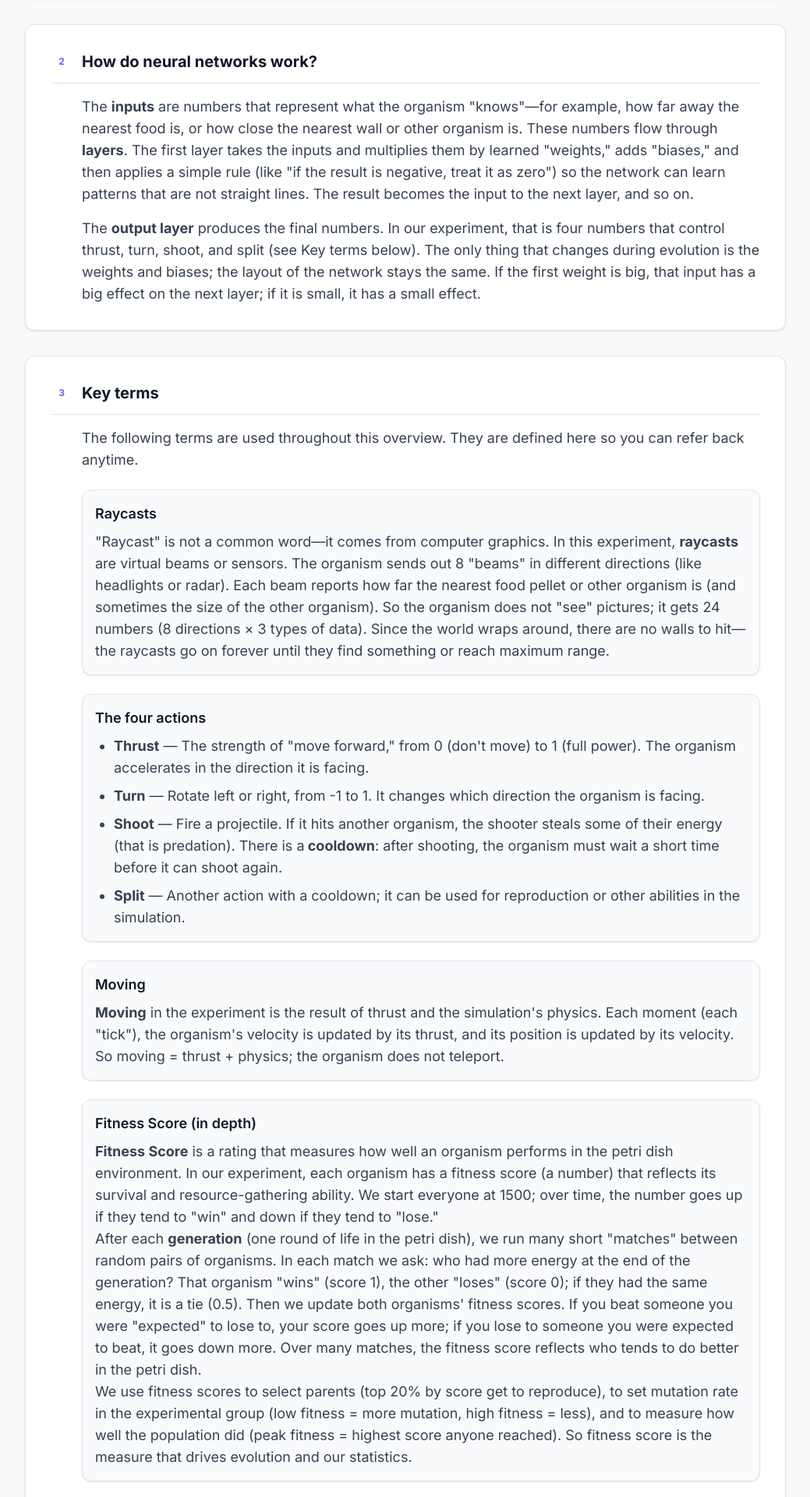
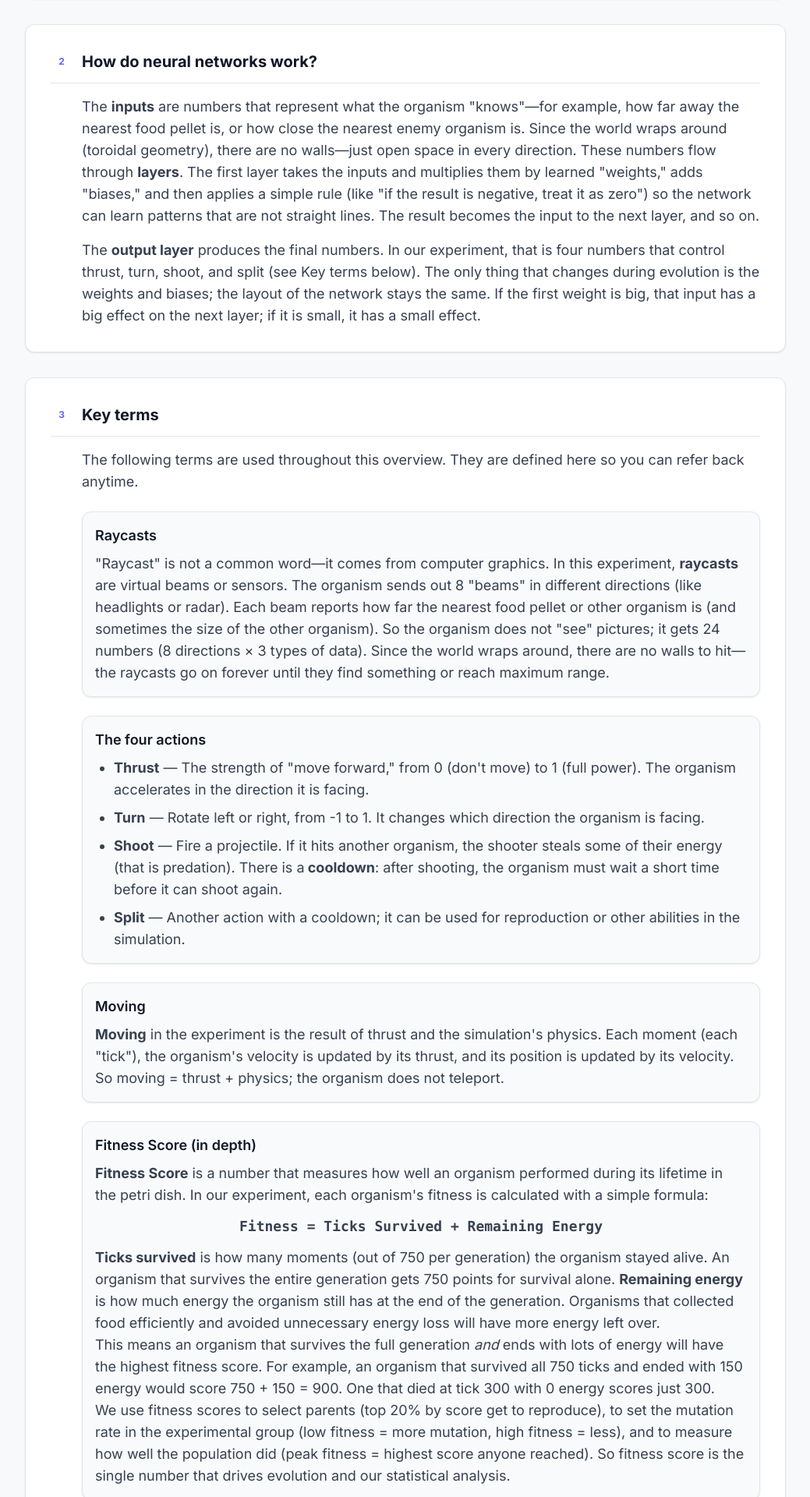
Before and after one commit to jdefouw/EvoNash, a Next.js app in the folder web/: page /overview in a window 1280 px wide. Shown: the part 3860-5780 px from the top of the page at 78% size, without its empty margins (120-1159 px from the left). Built offline with nearby package versions, Linux system fonts and the light colour scheme.

Commit message:
refactor: overview page - remove wall refs, fix fitness formula, expand real-world importance

```diff
--- a/web/app/overview/page.tsx
+++ b/web/app/overview/page.tsx
@@ -306,12 +306,14 @@ export default function OverviewPage() {
         <SectionCard num={2} id={sectionIds.howNetworksWork} title="How do neural networks work?">
           <p>
             The <strong>inputs</strong> are numbers that represent what the organism
-            &quot;knows&quot;—for example, how far away the nearest food is, or how close the
-            nearest wall or other organism is. These numbers flow through <strong>layers</strong>.
-            The first layer takes the inputs and multiplies them by learned &quot;weights,&quot;
-            adds &quot;biases,&quot; and then applies a simple rule (like &quot;if the result is
-            negative, treat it as zero&quot;) so the network can learn patterns that are not
-            straight lines. The result becomes the input to the next layer, and so on.
+            &quot;knows&quot;—for example, how far away the nearest food pellet is, or how
+            close the nearest enemy organism is. Since the world wraps around (toroidal
+            geometry), there are no walls—just open space in every direction. These numbers
+            flow through <strong>layers</strong>. The first layer takes the inputs and multiplies
+            them by learned &quot;weights,&quot; adds &quot;biases,&quot; and then applies a simple
+            rule (like &quot;if the result is negative, treat it as zero&quot;) so the network
+            can learn patterns that are not straight lines. The result becomes the input to
+            the next layer, and so on.
           </p>
           <p>
             The <strong>output layer</strong> produces the final numbers. In our experiment, that
@@ -386,28 +388,33 @@ export default function OverviewPage() {
                 Fitness Score (in depth)
               </h3>
               <p>
-                <strong>Fitness Score</strong> is a rating that measures how well an organism
-                performs in the petri dish environment. In our experiment, each organism has a
-                fitness score (a number) that reflects its survival and resource-gathering ability.
-                We start everyone at 1500; over time, the number goes up if they tend to
-                &quot;win&quot; and down if they tend to &quot;lose.&quot;
+                <strong>Fitness Score</strong> is a number that measures how well an organism
+                performed during its lifetime in the petri dish. In our experiment, each
+                organism&apos;s fitness is calculated with a simple formula:
+              </p>
+              <p className="text-center font-mono text-lg my-3">
+                <strong>Fitness = Ticks Survived + Remaining Energy</strong>
               </p>
               <p>
-                After each <strong>generation</strong> (one round of life in the petri dish), we
-                run many short &quot;matches&quot; between random pairs of organisms. In each match
-                we ask: who had more energy at the end of the generation? That organism
-                &quot;wins&quot; (score 1), the other &quot;loses&quot; (score 0); if they had the
-                same energy, it is a tie (0.5). Then we update both organisms&apos; fitness scores.
-                If you beat someone you were &quot;expected&quot; to lose to, your score goes up
-                more; if you lose to someone you were expected to beat, it goes down more. Over
-                many matches, the fitness score reflects who tends to do better in the petri dish.
+                <strong>Ticks survived</strong> is how many moments (out of 750 per generation)
+                the organism stayed alive. An organism that survives the entire generation
+                gets 750 points for survival alone. <strong>Remaining energy</strong> is how
+                much energy the organism still has at the end of the generation. Organisms that
+                collected food efficiently and avoided unnecessary energy loss will have more
+                energy left over.
+              </p>
+              <p>
+                This means an organism that survives the full generation <em>and</em> ends
+                with lots of energy will have the highest fitness score. For example, an
+                organism that survived all 750 ticks and ended with 150 energy would score
+                750 + 150 = 900. One that died at tick 300 with 0 energy scores just 300.
               </p>
               <p>
                 We use fitness scores to select parents (top 20% by score get to reproduce), to set
-                mutation rate in the experimental group (low fitness = more mutation, high fitness
+                the mutation rate in the experimental group (low fitness = more mutation, high fitness
                 = less), and to measure how well the population did (peak fitness = highest score
-                anyone reached). So fitness score is the measure that drives evolution and our
-                statistics.
+                anyone reached). So fitness score is the single number that drives evolution and our
+                statistical analysis.
               </p>
             </div>
 
@@ -455,13 +462,15 @@ export default function OverviewPage() {
             Each eye measures exactly 3 things:
           </p>
           <ul className="list-disc pl-6 space-y-1 mb-4">
-            <li>How far is the nearest <strong>Wall</strong>?</li>
-            <li>How far is the nearest <strong>Food</strong>?</li>
-            <li>How far is the nearest <strong>Enemy</strong>?</li>
+            <li>How far is the nearest <strong>Food</strong> pellet in this direction?</li>
+            <li>How far is the nearest <strong>Enemy</strong> organism in this direction?</li>
+            <li>How far is the nearest <strong>boundary wrap</strong> point? (Since the world is toroidal—it wraps around like the surface of a donut—there are no walls. This value tells the organism how far it is from the wrap-around edge, which affects how distances to food and enemies are measured.)</li>
           </ul>
           <p>
             With 8 directions × 3 measurements each, that gives us the <strong>24 inputs</strong>.
-            These numbers are the only thing the organism &quot;sees.&quot;
+            These numbers are the only thing the organism &quot;sees.&quot; Because the world wraps
+            around, organisms cannot hide in corners or against walls—the environment is completely
+            open in every direction.
           </p>
 
           <h3 className="text-lg font-semibold text-gray-900 dark:text-white mt-4 mb-2">
@@ -746,23 +755,99 @@ export default function OverviewPage() {
 
         <SectionCard num={14} id={sectionIds.aiFuture} title="Why is this relevant for the future of AI, and how could it be expanded?">
           <p>
-            <strong>Relevance:</strong> This experiment combines evolution (trial and error over
-            generations), game theory (Nash equilibrium—when no one benefits by changing strategy
-            alone), and neural networks (brains that learn or evolve). That combination is useful
-            for the future of AI because: (1) we can discover strategies without hand-designing
-            every rule; (2) we can study many agents interacting (like robots, drones, or trading
-            algorithms); (3) we can test how to evolve better—for example, does adaptive mutation
-            help? So the relevance is: it is a step toward AI that improves itself through
-            evolution and that can work in competitive, multi-agent worlds.
+            This experiment sits at the intersection of three powerful fields:
+            <strong> evolutionary computing</strong> (improving AI through trial and error over
+            generations), <strong>game theory</strong> (understanding strategic decision-making
+            when multiple agents interact), and <strong>neural networks</strong> (giving agents
+            brains that can process information and make decisions). That combination isn&apos;t
+            just academic—it has direct applications to some of the most important challenges
+            facing humanity.
           </p>
+
+          <h3 className="text-lg font-semibold text-gray-900 dark:text-white mt-6 mb-2 flex items-center gap-2">
+            <span className="w-1.5 h-1.5 rounded-full bg-blue-500"></span>
+            Real-World Applications
+          </h3>
+          <ul className="list-disc pl-6 space-y-3">
+            <li>
+              <strong>Autonomous vehicles and robotics:</strong> Self-driving cars must constantly
+              make decisions in a world full of other drivers, pedestrians, and cyclists—all making
+              their own decisions simultaneously. This is exactly the kind of multi-agent game
+              theory problem our experiment studies. If adaptive mutation helps populations of AI
+              agents find stable strategies faster, that same principle could help robot fleets
+              (warehouse robots, delivery drones, self-driving trucks) learn to coordinate
+              efficiently without crashing into each other.
+            </li>
+            <li>
+              <strong>Economics and market design:</strong> Stock markets, auctions, and supply
+              chains are all systems where many agents (traders, companies, consumers) interact
+              strategically. Economists use Nash Equilibrium to predict market outcomes. Our
+              experiment tests whether there are faster ways to find these equilibria—which could
+              help design fairer auction systems, more efficient markets, or better pricing
+              algorithms.
+            </li>
+            <li>
+              <strong>Drug discovery and protein design:</strong> Pharmaceutical companies use
+              evolutionary algorithms to search through billions of possible molecular structures
+              to find effective drugs. The question of &quot;how much should we mutate?&quot; is
+              directly relevant—adaptive mutation could help these searches converge on promising
+              drug candidates faster, potentially saving years of research time.
+            </li>
+            <li>
+              <strong>Climate and resource management:</strong> Managing shared resources (fisheries,
+              forests, water supplies) involves many stakeholders making independent decisions.
+              Game theory helps model these &quot;tragedy of the commons&quot; situations. Understanding
+              how populations converge to stable strategies could inform policies that help communities
+              reach sustainable equilibria faster.
+            </li>
+            <li>
+              <strong>Multi-agent AI systems:</strong> As AI becomes more common, we increasingly have
+              situations where multiple AI systems interact—chatbots negotiating, trading algorithms
+              competing, or recommendation systems influencing each other. Understanding how
+              populations of AI agents reach equilibrium is crucial for ensuring these systems
+              behave predictably and safely.
+            </li>
+            <li>
+              <strong>Cybersecurity:</strong> Attackers and defenders in cybersecurity are engaged in
+              a constant strategic game. Evolutionary approaches to security (where defense
+              strategies evolve in response to attacks) could benefit from adaptive mutation to
+              find robust defense strategies more quickly.
+            </li>
+          </ul>
+
+          <h3 className="text-lg font-semibold text-gray-900 dark:text-white mt-6 mb-2 flex items-center gap-2">
+            <span className="w-1.5 h-1.5 rounded-full bg-purple-500"></span>
+            Why Adaptive Mutation Matters Beyond This Experiment
+          </h3>
           <p>
-            <strong>Expansion:</strong> This kind of experiment could grow in many directions. We
-            could use bigger or more complex worlds (e.g. 3D, more types of food or danger), more
-            organisms or larger brains, different species (e.g. predators vs prey with different
-            neural networks), or smarter mutation (e.g. learning how much to mutate). We could also
-            apply similar methods to real-world applications: training robot swarms, designing fair
-            markets, or testing policies in simulations. The goal is to show that evolutionary
-            game-theoretic experiments can scale and benefit both science and industry.
+            The core question—&quot;should we change things more when they&apos;re not working and
+            less when they are?&quot;—is fundamental to optimization everywhere. Currently, most
+            evolutionary algorithms use fixed mutation rates, which is like always turning every knob
+            by the same amount regardless of whether you&apos;re close to a good solution or far
+            away. If our experiment demonstrates that adaptive mutation accelerates convergence,
+            that finding could be applied to:
+          </p>
+          <ul className="list-disc pl-6 space-y-2 mt-2">
+            <li>Training neural networks more efficiently (reducing the enormous energy cost of training large AI models)</li>
+            <li>Optimizing engineering designs (aircraft wings, circuit layouts, antenna shapes) faster</li>
+            <li>Evolving game-playing AI (like AlphaGo&apos;s successors) with less computational cost</li>
+            <li>Accelerating scientific simulations that use evolutionary search methods</li>
+          </ul>
+
+          <h3 className="text-lg font-semibold text-gray-900 dark:text-white mt-6 mb-2 flex items-center gap-2">
+            <span className="w-1.5 h-1.5 rounded-full bg-green-500"></span>
+            How This Experiment Could Be Expanded
+          </h3>
+          <p>
+            This kind of experiment could grow in many directions. We could use bigger or more
+            complex worlds (3D environments, multiple food types, predator-prey ecosystems), larger
+            populations or bigger neural networks, or entirely different mutation strategies
+            (for example, letting the organisms <em>learn</em> their own mutation rate over time).
+            We could also introduce cooperation (organisms that work together to hunt) or
+            communication (organisms that signal to each other), creating richer game-theoretic
+            scenarios. The goal is to show that evolutionary game-theoretic experiments can scale
+            from a science fair project to tools that benefit both scientific research and real-world
+            industry.
           </p>
         </SectionCard>
       </div>
```
